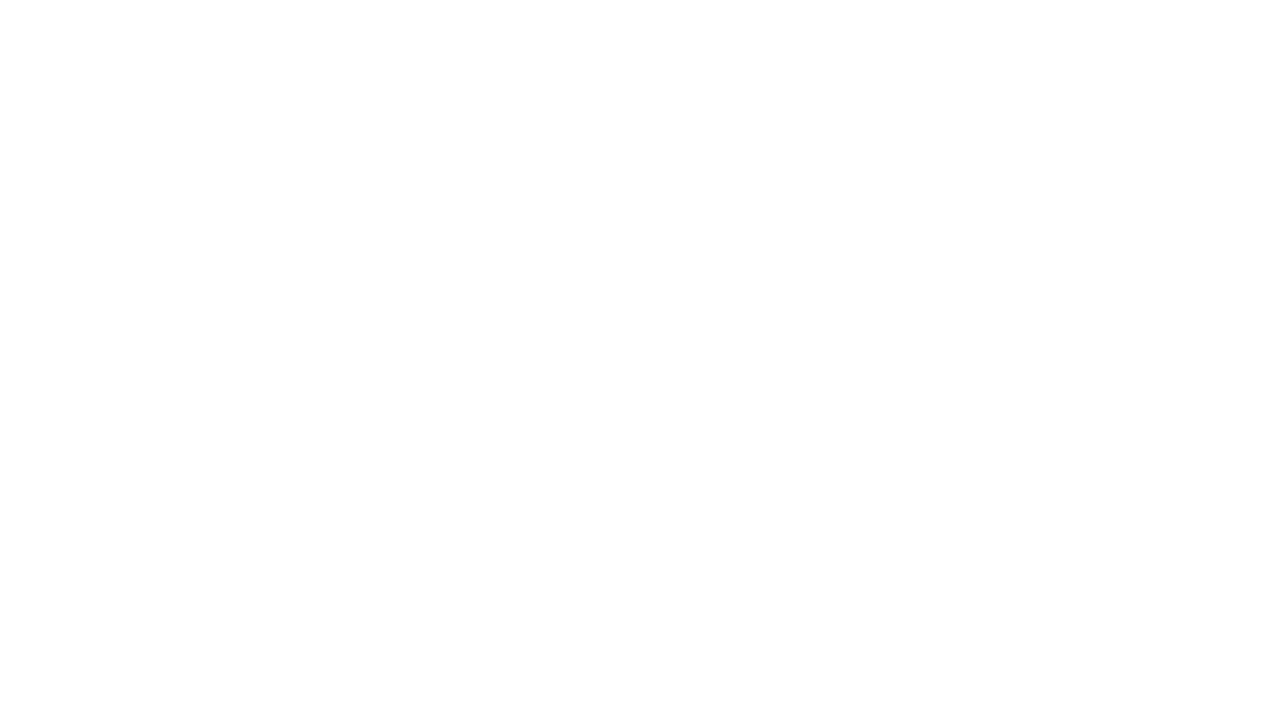
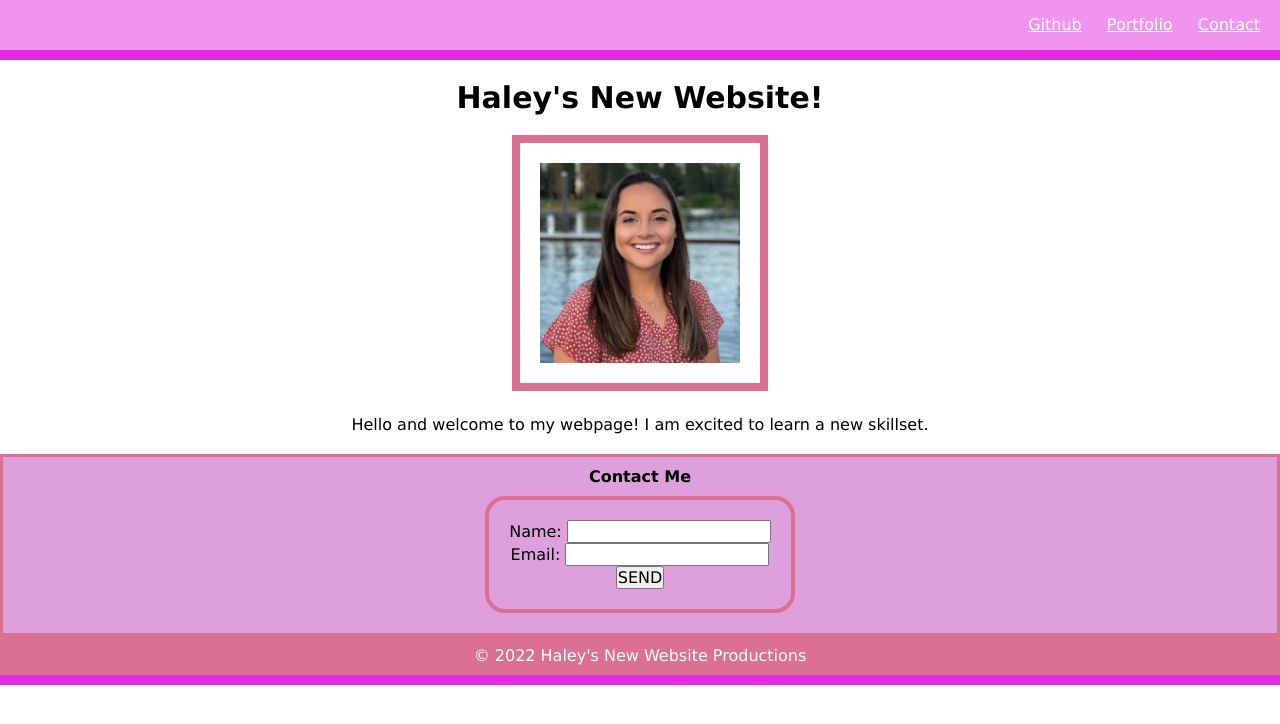
Before and after one commit to hseymo/Landing-project-03232022, a plain HTML site: page index.html in a window 1280 px wide. Drawn offline with Linux system fonts and the light colour scheme.

Commit message:
updating my body and footer

```diff
--- a/index.html
+++ b/index.html
@@ -8,6 +8,43 @@
     <link rel="stylesheet" href="./style.css">
 </head>
 <body>
-
+    <header>
+        <nav>
+            <ul>
+                <li>
+                    <a href="https://github.com/hseymo" target="_blank">Github</a>
+                </li>
+                <li>
+                    <a href="#">Portfolio</a>
+                </li>
+                <li>
+                    <a href="mailto:haleycseymour@comcast.net">Contact</a>
+                </li>
+            </ul>
+        </nav>
+    </header>
+    <main>
+        <h1>Haley's New Website!</h1>
+        <img id="headshot" src="./Haley headshot CDA 7.2020 cropped.jpg" alt="headshot" height="200px" width="200 px">
+        <p>
+            Hello and welcome to my webpage! I am excited to learn a new skillset.
+        </p>
+    </main>
+    <form action="./datacollect.html" method="POST">
+        <h2>Contact Me</h2>
+        <section id="roundedCorners">
+            <label for="name">Name:</label>
+            <input id="name" type="text" name="full-name" value="">
+            <br>
+            <label for="email">Email:</label>
+            <input id="email" type="text" name="email-address" value="">
+            <br>
+            <input type="submit" value="SEND">
+        </section>
+    </form>
+    <footer>
+        <p> &copy; 2022 Haley's New Website Productions
+        </p>
+    </footer>
 </body>
 </html>
--- a/style.css
+++ b/style.css
@@ -0,0 +1,80 @@
+* {
+    padding: 0;
+    margin: 0;
+    font-family: 'Lucida Sans', 'Lucida Sans Regular', 'Lucida Grande', 'Lucida Sans Unicode', Geneva, Verdana, sans-serif;
+    font-size: 16px;
+}
+
+header {
+    background-color: rgb(226, 43, 226, 0.5);
+    border-bottom: 10px solid rgb(226, 43, 226);
+    height: 50px;
+}
+
+nav ul {
+    list-style-type: none;
+    font-size: 16px;
+    float: right;
+    margin-top: 15px;
+    margin-right:10px;
+}
+
+nav li {
+    display: inline;
+    margin: 10px;
+}
+
+a {
+    color: white;
+}
+
+body {
+    text-align: center;
+}
+
+main h1 {
+    margin-top: 20px;
+    font-size: 30px;
+}
+
+#headshot {
+    padding: 20px;
+    border: 8px solid palevioletred;
+    margin: 0 auto;
+    margin: 20px;
+    /* combine these margins */
+}
+
+main p {
+    display: block;
+    margin-bottom: 20px;
+
+}
+
+form {
+    background-color: plum;
+    border: 3px solid palevioletred;
+}
+
+form h2 {
+    display: block;
+    padding: 10px;
+}
+
+#roundedCorners {
+    display: inline-block;
+    padding: 20px;
+    border: 4px solid palevioletred;
+    border-radius: 20px;
+    margin-bottom: 20px;
+}
+
+footer {
+    background-color: palevioletred;
+    color: white;
+    border-bottom: 10px solid rgb(226, 43, 226);
+}
+
+footer p {
+    padding: 10px;
+}
```
Also changed, not shown: datacollect.html (added, +12 -0 lines), Haley headshot CDA 7.2020 cropped.jpg (added).
